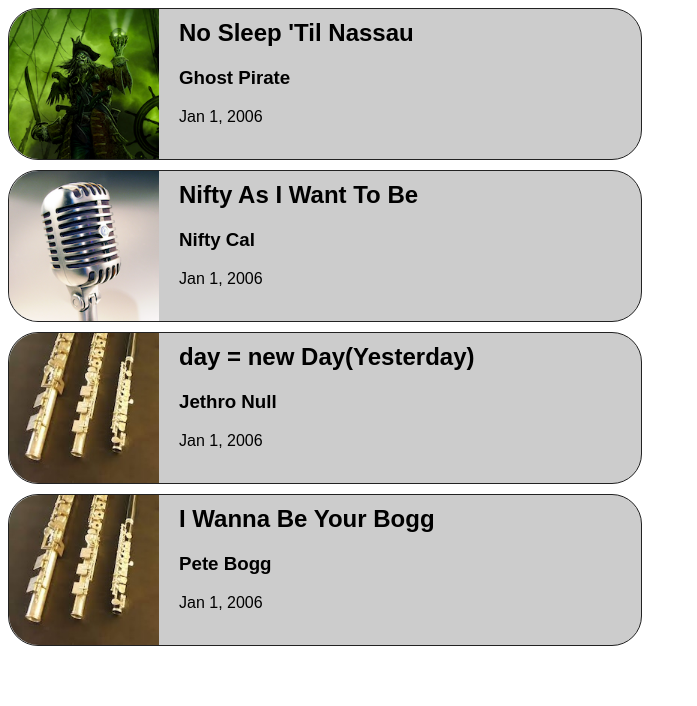
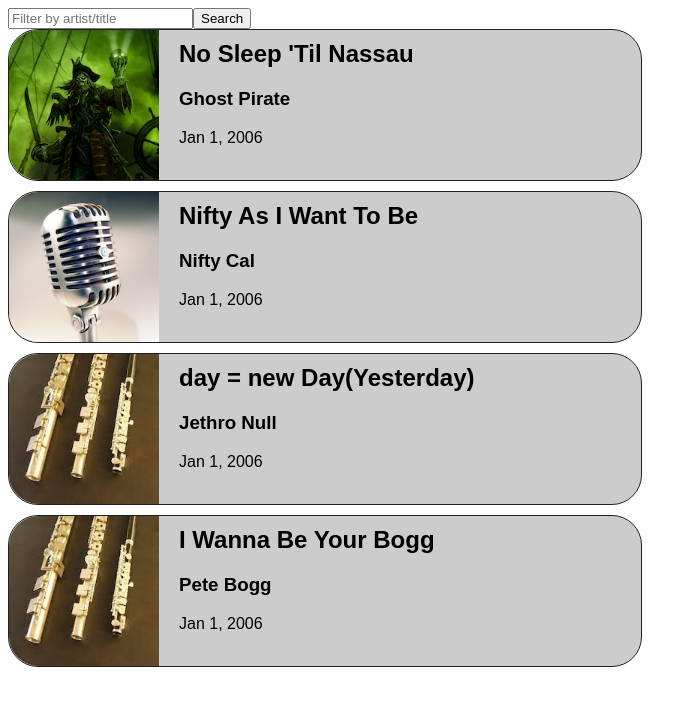
Before and after one commit to mat-findlay/article-examples, an Angular app in the folder angular-examples/: page / in a window 1280 px wide. Shown: the top 706 px of the page, without its empty margins (0-697 px from the left). Built offline with nearby package versions, Linux system fonts and the light colour scheme.

Commit message:
Added search

```diff
--- a/angular-examples/src/app/album-container/album-container.component.html
+++ b/angular-examples/src/app/album-container/album-container.component.html
@@ -1,6 +1,14 @@
-<div>
+
+<section>
+    <form>
+        <input #filter type="text" placeholder="Filter by artist/title">
+        <button class="primary" type="button" (click)="filterResults(filter.value)">Search</button>
+    </form>
+</section>
+
+<section>
     <app-album
-        *ngFor="let album of albumList"
+        *ngFor="let album of filteredAlbumList"
             [album]="album">
     </app-album>
-</div>
+</section>
--- a/angular-examples/src/app/album-container/album-container.component.ts
+++ b/angular-examples/src/app/album-container/album-container.component.ts
@@ -7,6 +7,7 @@ import { Album } from '../album/album.types';
   styleUrls: ['./album-container.component.css']
 })
 export class AlbumContainerComponent {
+  filteredAlbumList: Album[] = [];
   albumList: Album[] = [
     {
       id: 1,
@@ -36,5 +37,21 @@ export class AlbumContainerComponent {
       cover: '../../assets/flute-thumb.jpeg',
       releaseDate: 'Jan 1, 2006',
     },
-]
+  ];
+
+  constructor() {
+    this.filteredAlbumList = this.albumList;
   }
+
+  filterResults(text: string) {
+    if (!text) {
+      this.filteredAlbumList = this.albumList;
+    }
+
+    this.filteredAlbumList = this.albumList.filter(
+      album =>
+        album?.title.toLowerCase().includes(text.toLowerCase()) ||
+        album?.artist.toLowerCase().includes(text.toLowerCase())
+    );
+  }
+}
```
Lines whose indentation alone changed are shown as unchanged.
